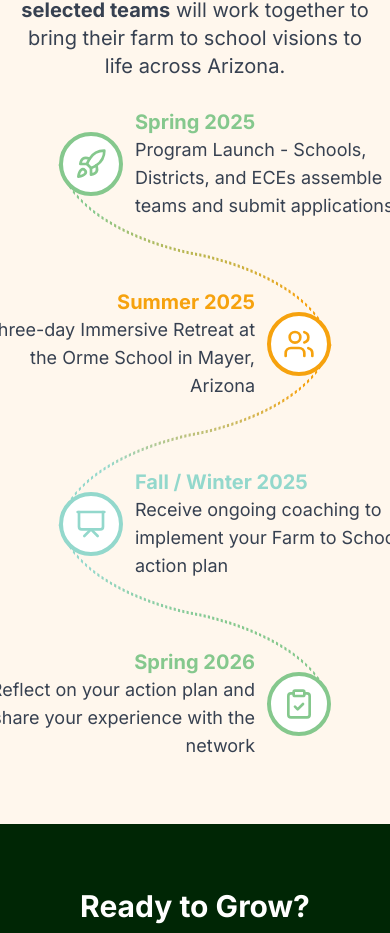
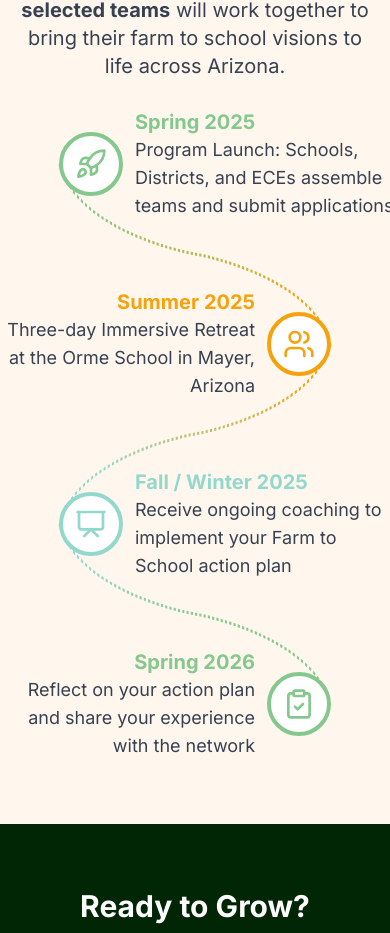
Before and after one commit to hglenn2k/F2S-Collab-Frontend, a Next.js app: page / in a window 390 px wide. Shown: the part 5913-6846 px from the top of the page. Built offline with nearby package versions, Linux system fonts and the light colour scheme.

Commit message:
NBSP please save my mobile view

```diff
--- a/src/components/sections/Timeline.tsx
+++ b/src/components/sections/Timeline.tsx
@@ -5,25 +5,25 @@ export default function Timeline() {
   const events = [
     {
       date: "Spring 2025",
-      event: "Program Launch - Schools, Districts, and ECEs assemble teams and submit applications",
+      event: "Program Launch: Schools, Districts, and ECEs assemble teams and submit applications",
       Icon: Rocket,
       color: "#85C88D" // Light Green
     },
     {
       date: "Summer 2025",
-      event: "Three-day Immersive Retreat at the Orme School in Mayer, Arizona",
+      event: "Three-day Immersive Retreat at\u00A0the Orme School in Mayer, Arizona",
       Icon: Users,
       color: "#F6A20E",  // Golden orange
     },
     {
       date: "Fall / Winter 2025",
-      event: "Receive ongoing coaching to implement your Farm to School action plan",
+      event: "Receive ongoing coaching to implement your Farm\ to\ School\u00A0action plan",
       Icon: Presentation,
       color: "#93D8CC",  // Light cyan
     },
     {
       date: "Spring 2026",
-      event: "Reflect on your action plan and share your experience with the network",
+      event: "Reflect on your action plan and\u00A0share your experience with\u00A0the network",
       Icon: ClipboardCheck,
       color: "#85C88D" // Light Green
     }
```
